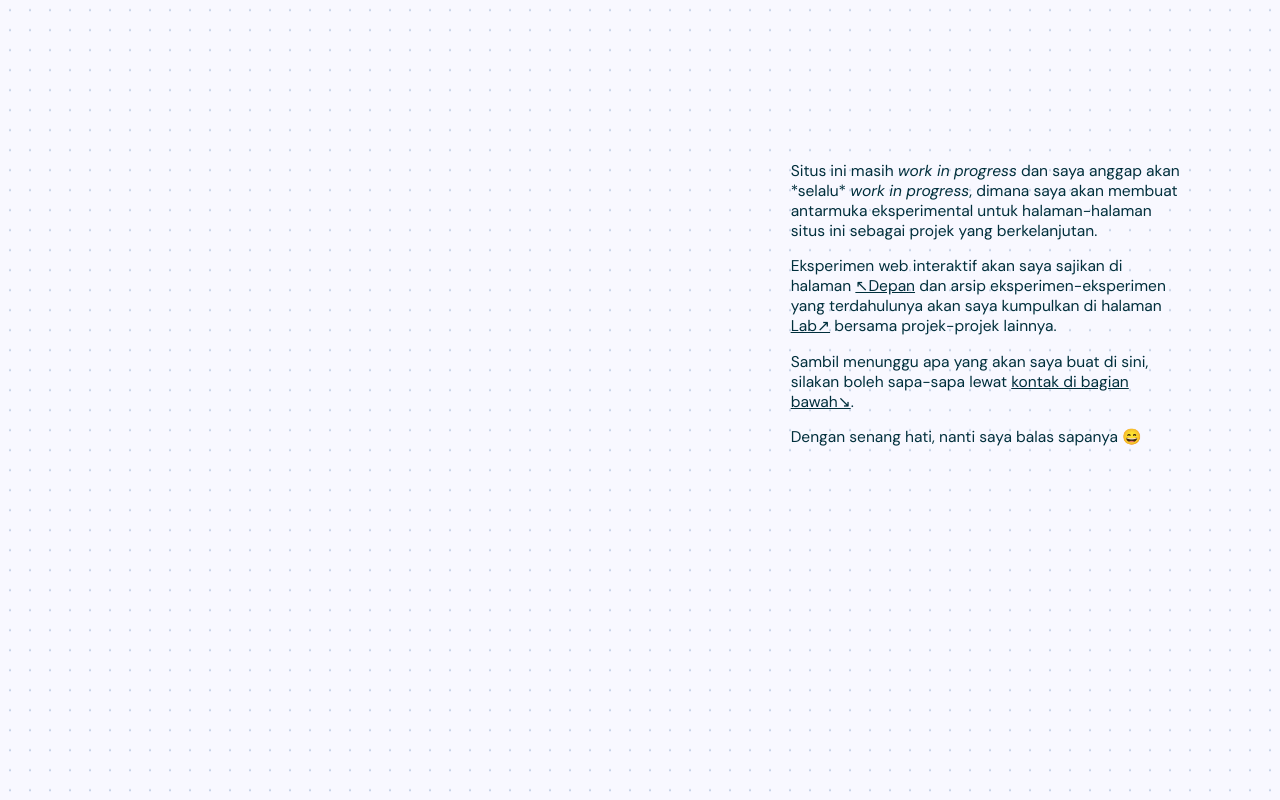
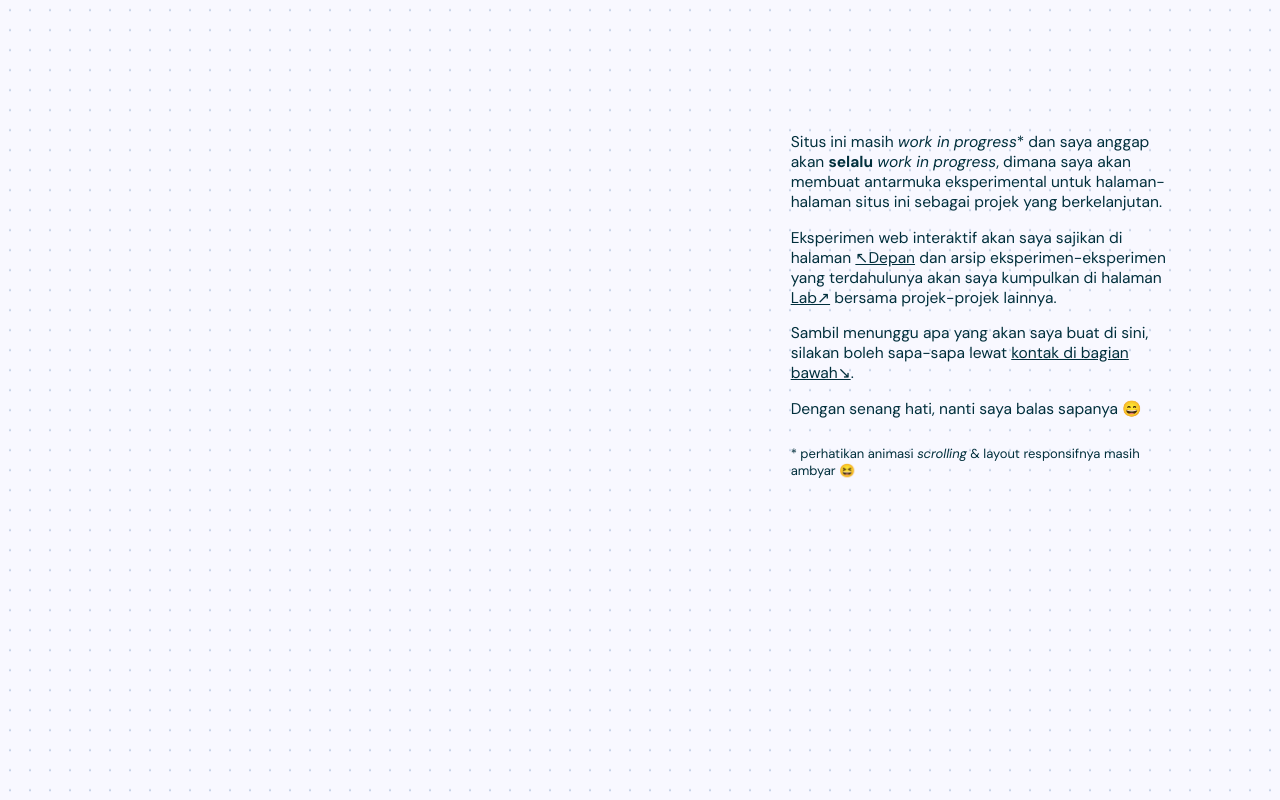
Before and after one commit to sakitkepala/sakitkepaladotdev-v0, a Next.js app: page /dika in a window 1280 px wide. Shown: the part 1120-1920 px from the top of the page. Built offline with nearby package versions, Linux system fonts and the light colour scheme.

Commit message:
Housekeeping, copy editing

```diff
--- a/pages/dika.js
+++ b/pages/dika.js
@@ -243,10 +243,10 @@ export default function HalamanDika() {
               }}
             >
               <p>
-                Situs ini masih <em>work in progress</em> dan saya anggap akan{" "}
-                &#42;selalu&#42; <em>work in progress</em>, dimana saya akan
-                membuat antarmuka eksperimental untuk halaman-halaman situs ini
-                sebagai projek yang berkelanjutan.
+                Situs ini masih <em>work in progress</em>&#42; dan saya anggap
+                akan <strong>selalu</strong> <em>work in progress</em>, dimana
+                saya akan membuat antarmuka eksperimental untuk halaman-halaman
+                situs ini sebagai projek yang berkelanjutan.
               </p>
 
               <p>
@@ -272,6 +272,11 @@ export default function HalamanDika() {
               </p>
 
               <p>Dengan senang hati, nanti saya balas sapanya 😄</p>
+
+              <p style={{ marginTop: "2em", fontSize: "small" }}>
+                &#42; perhatikan animasi <em>scrolling</em> &amp; layout
+                responsifnya masih ambyar 😆
+              </p>
             </motion.div>
           </div>
 
@@ -294,14 +299,13 @@ export default function HalamanDika() {
             </motion.figure>
           </div>
 
-          <div className={name(st.bagian, st["bagian-internet"])}>
+          <div id="sosial" className={name(st.bagian, st["bagian-internet"])}>
             <div className={st["heading-bagian"]}>Di Internet</div>
 
             <div className={st["bagian-internet__deskripsi"]}>
               <p>
-                Saya bisa ditemukan<span>&#42;</span> di internet lewat beberapa
-                layanan berikut :<br />
-                <span>&#42;</span>meskipun tidak begitu aktif media sosial
+                Meskipun tidak begitu aktif main media sosial, saya masih bisa
+                ditemui di internet lewat beberapa layanan berikut:
               </p>
             </div>
 
@@ -328,8 +332,6 @@ export default function HalamanDika() {
             <span style={{ fontSize: "1.6em" }}>☕&#10157;</span> Andika
             Priyotama D.
           </div>
-
-          {/* <div className={st["footer__emoji"]}>☕</div> */}
         </footer>
       </div>
     </>
--- a/styles/Dika.module.scss
+++ b/styles/Dika.module.scss
@@ -240,8 +240,4 @@
     font-family: "DM Mono", monospace;
     text-align: center;
   }
-
-  &__emoji {
-    text-align: right;
-  }
 }
```
